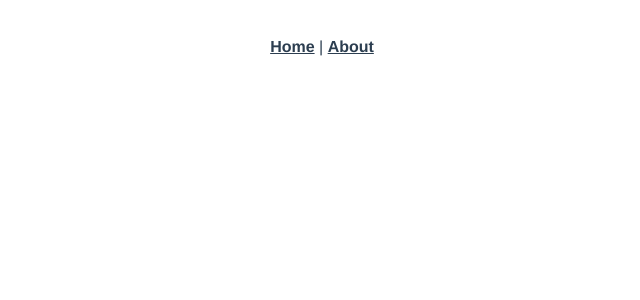
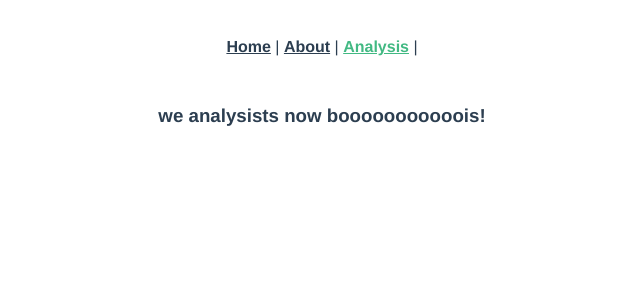
Before and after one commit to Sci-Phy/scouting_framwork, a Vue app: page /analysis in a window 1280 px wide. Shown: the top 300 px of the page, without its empty margins (318-958 px from the left). Built offline with nearby package versions, Linux system fonts and the light colour scheme.

Commit message:
Add Analysis page
Working at this point in time

```diff
--- a/src/App.vue
+++ b/src/App.vue
@@ -2,7 +2,8 @@
   <div id="app">
     <div id="nav">
       <router-link to="/">Home</router-link> |
-      <router-link to="/about">About</router-link>
+      <router-link to="/about">About</router-link> |
+      <router-link :to="{ name: 'Analysis' }">Analysis</router-link> |
     </div>
     <router-view />
   </div>
--- a/src/router/index.js
+++ b/src/router/index.js
@@ -1,6 +1,7 @@
 import Vue from "vue";
 import VueRouter from "vue-router";
 import Home from "../views/Home.vue";
+import Analysis from "../views/Analysis.vue";
 
 Vue.use(VueRouter);
 
@@ -9,6 +10,11 @@ const routes = [
     path: "/",
     name: "Home",
     component: Home
+  },
+  {
+    path: "/analysis",
+    name: "Analysis",
+    component: Analysis
   },
   {
     path: "/about",
--- /dev/null
+++ b/src/views/Analysis.vue
@@ -0,0 +1,11 @@
+<template>
+  <div>
+    <h3>we analysists now booooooooooois!</h3>
+  </div>
+</template>
+
+<script>
+export default {};
+</script>
+
+<style scoped></style>
```
